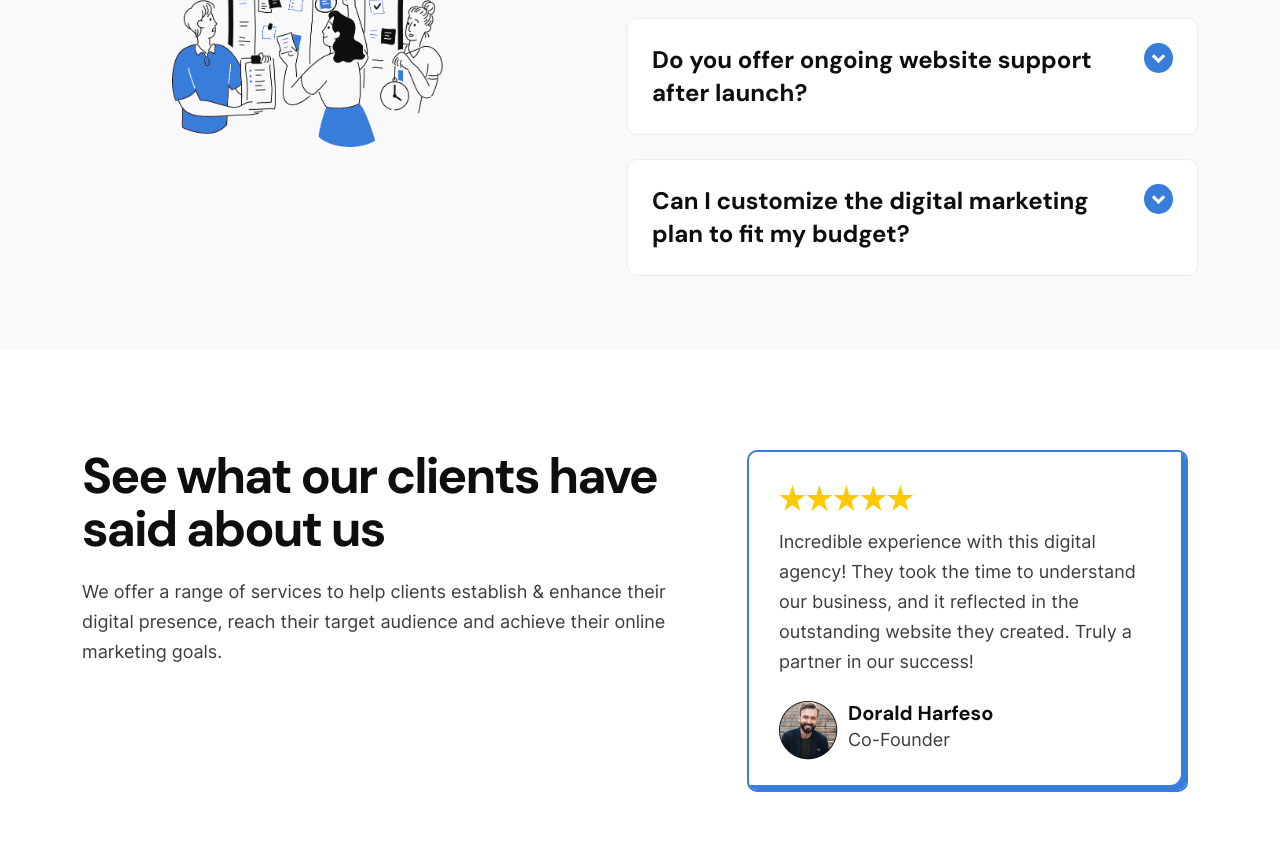
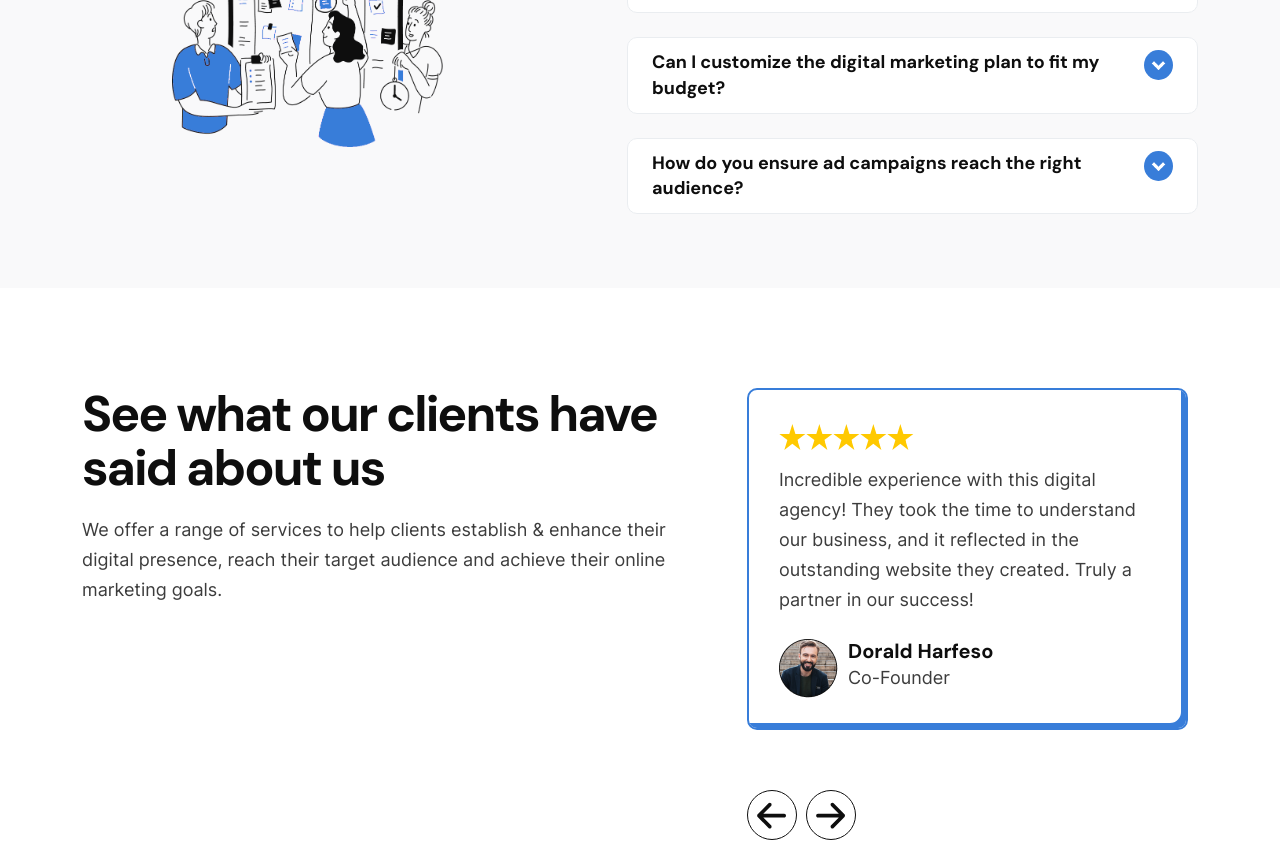
Before and after one commit to LegalPapersIndia/e-websolution, a Next.js app: page /multi-page/home-eight in a window 1280 px wide. Shown: the part 5440-6282 px from the top of the page. Built offline with nearby package versions, Linux system fonts and the light colour scheme.

Commit message:
New Commit

```diff
--- a/components/home/home-ten/about-three/AboutThree.jsx
+++ b/components/home/home-ten/about-three/AboutThree.jsx
@@ -125,6 +125,30 @@
 											</div>
 										</div>
 									</FadeInStaggerTwoChildren>
+									<FadeInStaggerTwoChildren className="accordion-item sofax-accordion-item">
+										<h3 className="accordion-header sofax-accordion-header">
+											<button
+												className="accordion-button collapsed"
+												type="button"
+												data-bs-toggle="collapse"
+												data-bs-target="#collapseFive"
+											>
+												How do you ensure ad campaigns reach the right audience?
+											</button>
+											<div className="accordion-icon">
+												<Image src={Icon} alt="Icon" />
+											</div>
+										</h3>
+										<div
+											id="collapseFive"
+											className="accordion-collapse collapse"
+											data-bs-parent="#sofax-accordion"
+										>
+											<div className="accordion-body sofax-accordion-body">
+												We use detailed targeting, audience segmentation, and analytics to reach the most relevant and high-converting users.
+											</div>
+										</div>
+									</FadeInStaggerTwoChildren>
 								</FadeInStaggerTwo>
 							</div>
 						</div>
```
Also changed, not shown: public/css/app.css.
